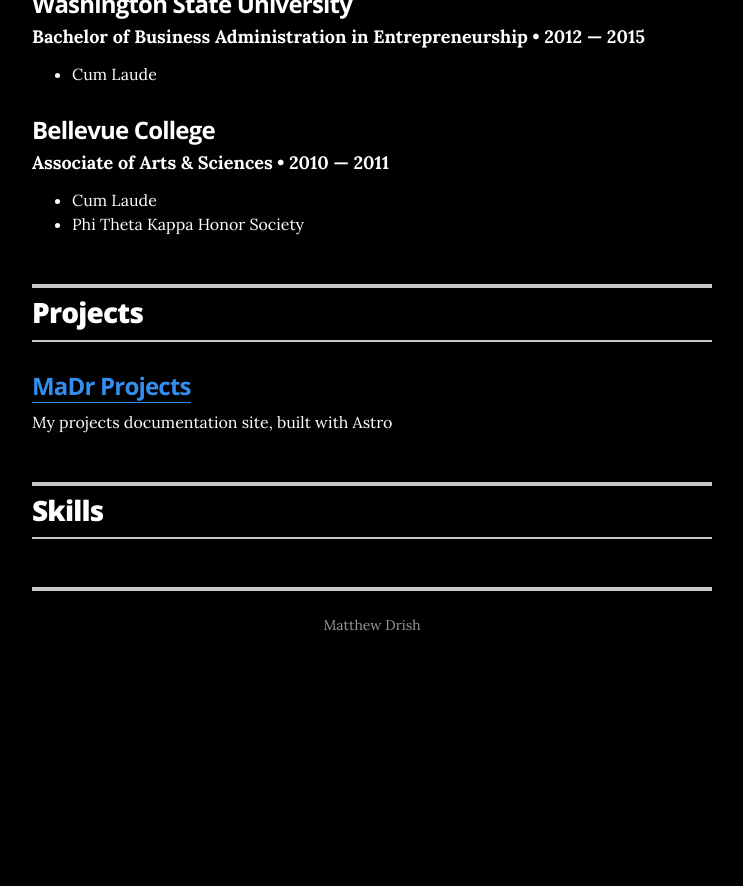
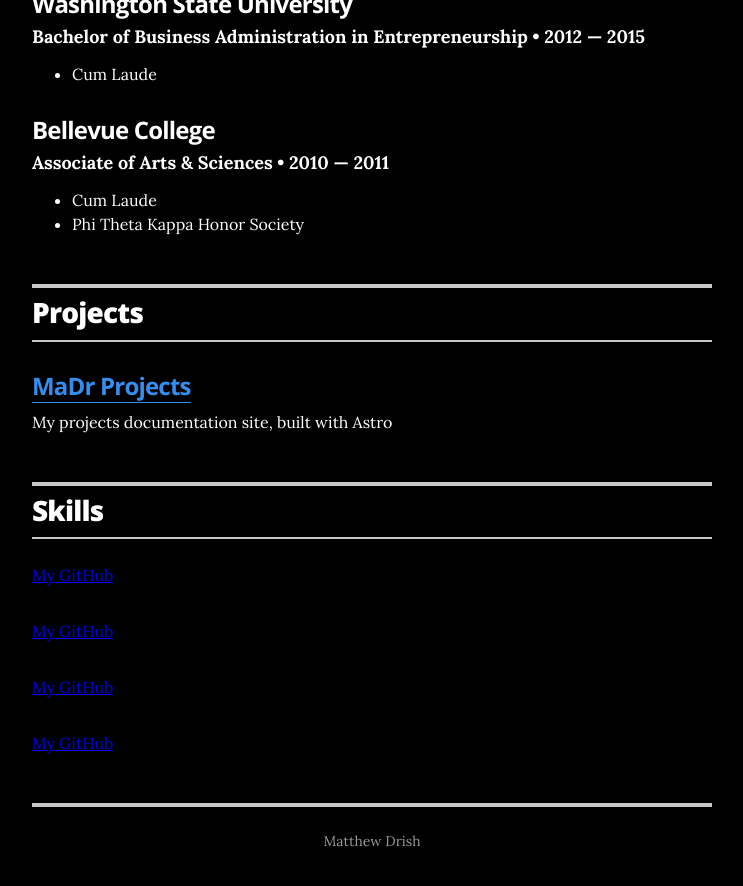
Before and after one commit to MaDrCloudDev/MaDrCloudDev.github.io, a Jekyll site: the page built from index.html, in a window 1280 px wide and 900 px high, scrolled down 1326 px. Shown: the top 886 px of the window, without its empty margins (268-1011 px from the left). Built offline with Jekyll 4.4.1, drawn with Linux system fonts in a browser that asks for light colours; before the commit the page ends 2010 px from its top, so only the background shows below that.

Commit message:
plain html link test

```diff
--- a/_layouts/resume.html
+++ b/_layouts/resume.html
@@ -120,6 +120,7 @@
         {% for skill in site.data.skills %}
         <div class="resume-item">
           <h4 class="resume-item-details">{{ skill.skill }}</h4>
+          <a href="https://github.com/MaDrCloudDev">My GitHub</a>
           <p class="resume-item-copy">{{ skill.description }}</p>
         </div>
         {% endfor %}
```
